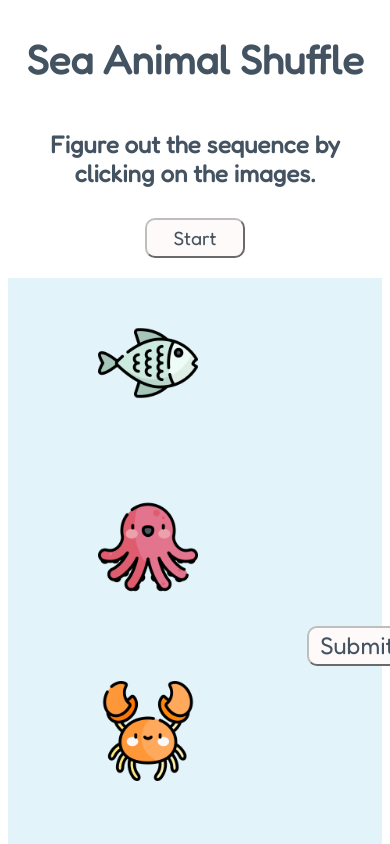
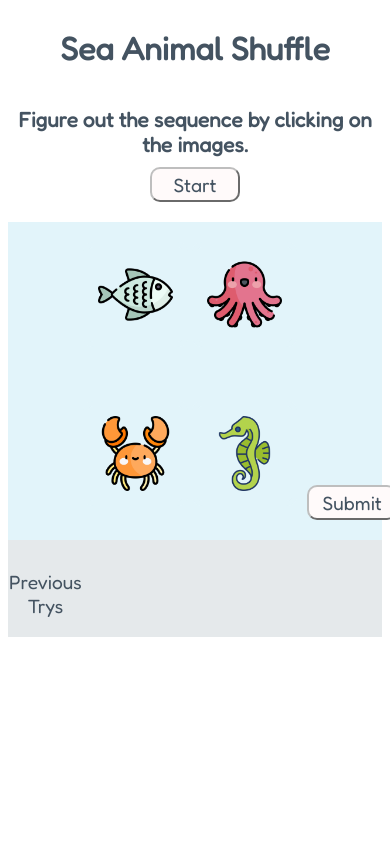
Before and after one commit to teresabowe/sea-animal-shuffle, a plain HTML site: page index.html in a window 390 px wide. Shown: the top 844 px of the page. Drawn offline with Linux system fonts and the light colour scheme.

Commit message:
Add media query for screen size 1024px and down

```diff
--- a/assets/css/style.css
+++ b/assets/css/style.css
@@ -116,3 +116,41 @@ p {
     grid-row: 5/6;
     background-color: rgb(229, 233, 235);
 }
+
+/* media queries */
+
+/* For larger to medium size screens size from 1024px wide and down */
+
+@media only screen and (max-width:1024px) {
+
+    .heading {
+        font-size: 2rem;
+    }
+
+    h2 {
+        font-size: 1.3rem;
+        margin-bottom: 10px;
+    }
+
+    h3 {
+        font-size: 1rem;
+        margin-top: 65px;
+    }
+
+    p {
+        font-size: 1.2rem;
+    }
+
+    img {
+        width: 75px;
+        height: 75px;
+    }
+
+    button {
+        font-size: 1.2rem;
+        width: 90px;
+        height: 35px;
+        margin-bottom: 20px;
+    }
+
+}
```
